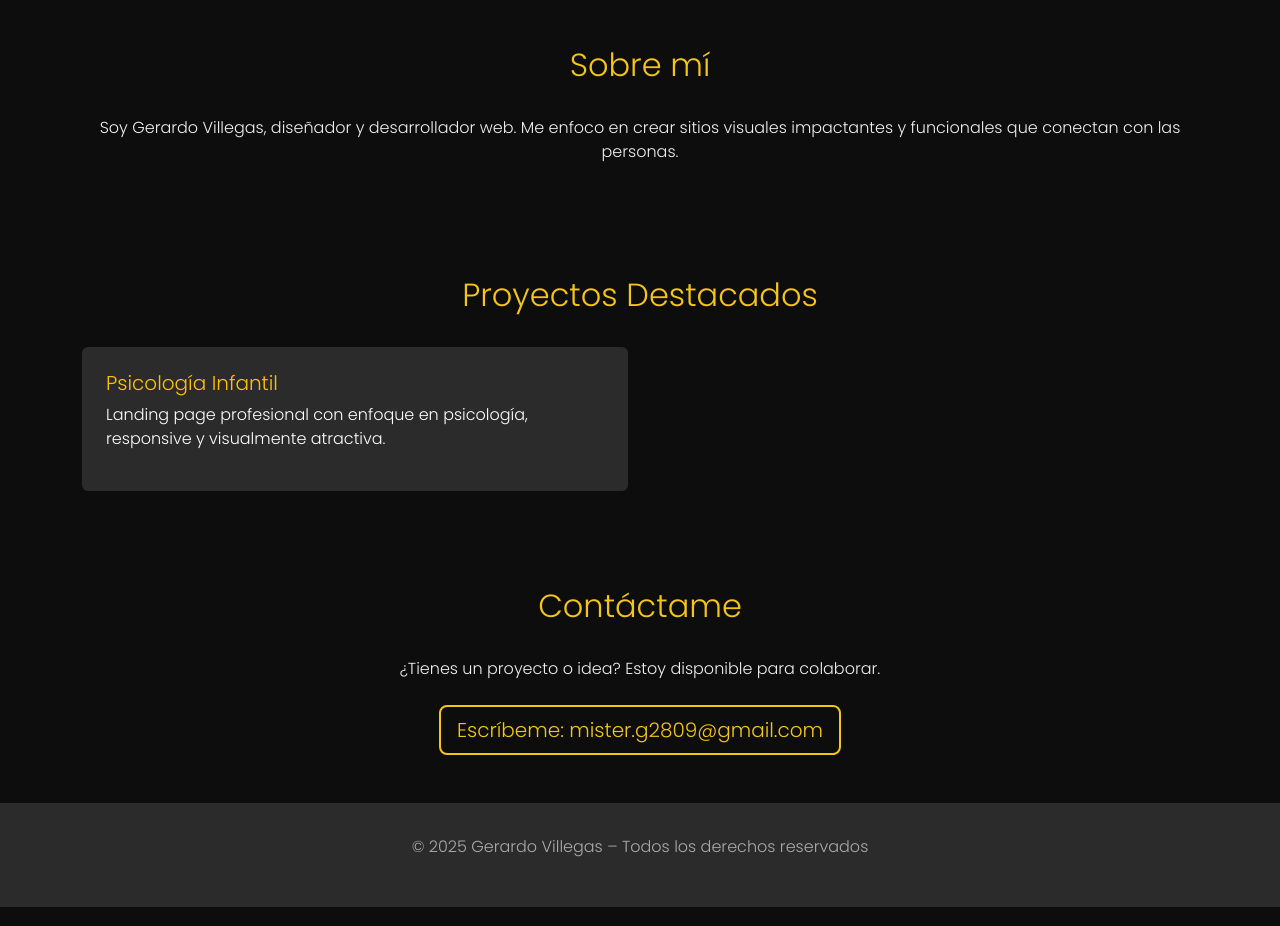
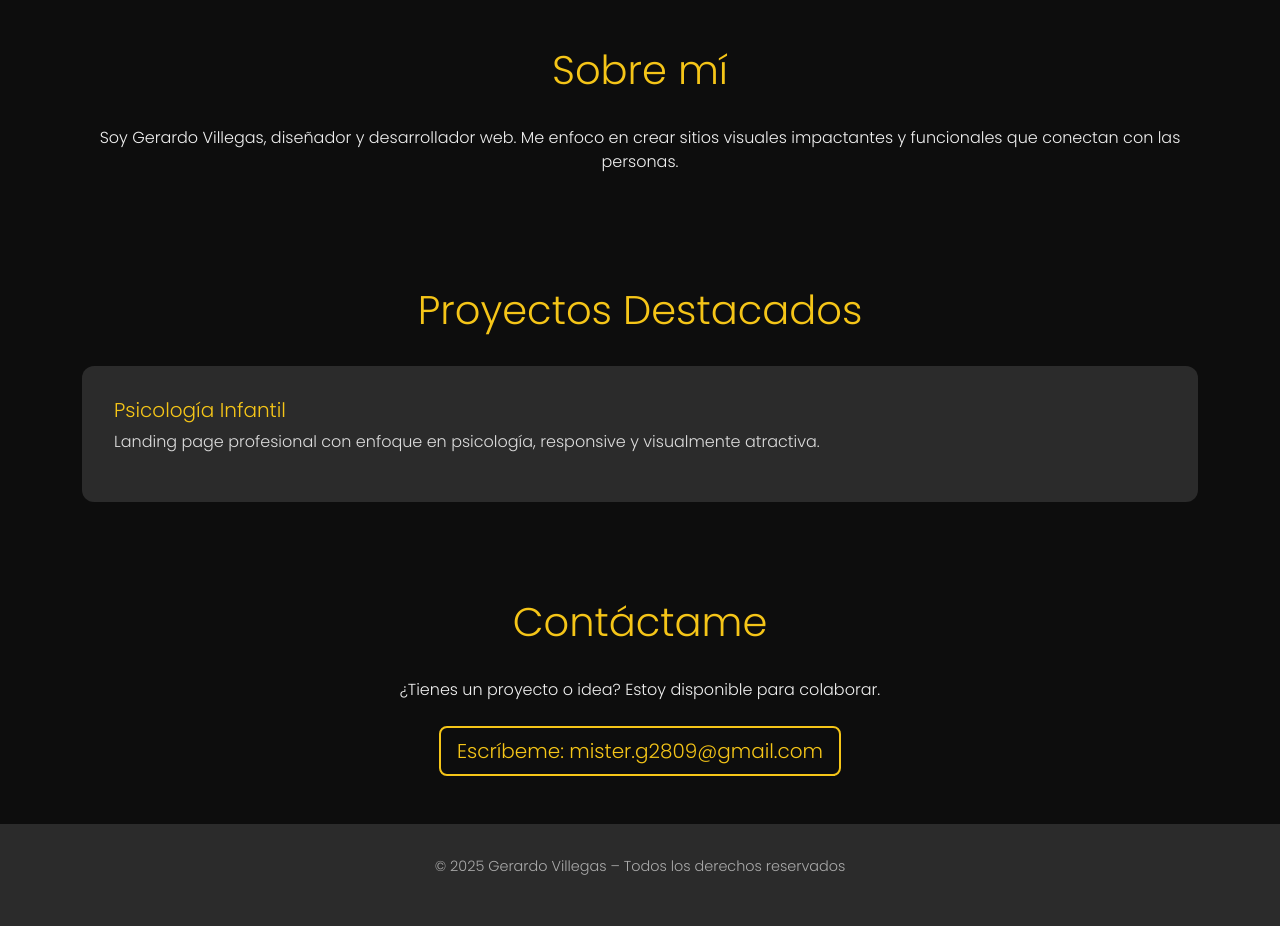
Before and after one commit to MisterG2809/MisterG2809, a plain HTML site: page index.html in a window 1280 px wide. Shown: the part 802-1728 px from the top of the page. Drawn offline with nearby package versions, Linux system fonts and the light colour scheme.

Commit message:
Update bootstrap index

```diff
--- a/index.html
+++ b/index.html
@@ -13,10 +13,18 @@
   <link href="https://fonts.googleapis.com/css2?family=Poppins:wght@300;600&display=swap" rel="stylesheet">
 
   <style>
+    :root {
+      --amarillo: #f5c518;
+      --gris-fondo: #0d0d0d;
+      --gris-claro: #2b2b2b;
+    }
+
     body {
       font-family: 'Poppins', sans-serif;
-      background-color: #0d0d0d;
+      background-color: var(--gris-fondo);
       color: #f0f0f0;
+      margin: 0;
+      padding: 0;
     }
 
     .hero {
@@ -39,18 +47,23 @@
 
     .hero-content {
       z-index: 2;
-      color: #f5c518;
+      color: var(--amarillo);
+      padding: 0 1rem;
     }
 
     .hero h1 {
-      font-size: 3rem;
+      font-size: clamp(2rem, 6vw, 3.5rem);
       font-weight: 600;
       animation: typing 3s steps(30, end), blink 0.75s step-end infinite;
       white-space: nowrap;
       overflow: hidden;
-      border-right: 2px solid #f5c518;
+      border-right: 2px solid var(--amarillo);
       width: 20ch;
       margin: auto;
+    }
+
+    .hero p {
+      font-size: clamp(1rem, 3vw, 1.25rem);
     }
 
     @keyframes typing {
@@ -63,39 +76,63 @@
     }
 
     .section-title {
-      color: #f5c518;
+      color: var(--amarillo);
       margin-bottom: 2rem;
+      font-size: clamp(1.5rem, 5vw, 2.5rem);
+      text-align: center;
     }
 
     .btn-contact {
       background-color: transparent;
-      border: 2px solid #f5c518;
-      color: #f5c518;
+      border: 2px solid var(--amarillo);
+      color: var(--amarillo);
       transition: 0.3s;
     }
 
     .btn-contact:hover {
-      background-color: #f5c518;
+      background-color: var(--amarillo);
       color: #000;
+      box-shadow: 0 0 10px var(--amarillo);
     }
 
     .project-card {
-      background-color: #2b2b2b;
+      background-color: var(--gris-claro);
       border: none;
       color: #fff;
-      transition: transform 0.3s ease;
+      transition: transform 0.3s ease, box-shadow 0.3s ease;
+      padding: 2rem;
+      border-radius: 12px;
     }
 
     .project-card:hover {
-      transform: translateY(-10px);
+      transform: translateY(-8px);
       box-shadow: 0 0 15px rgba(245, 197, 24, 0.3);
     }
 
+    .project-card h5 {
+      color: var(--amarillo);
+    }
+
+    .project-card p {
+      color: #ddd;
+    }
+
     footer {
-      background-color: #2b2b2b;
+      background-color: var(--gris-claro);
       color: #aaa;
       text-align: center;
       padding: 2rem;
+      font-size: 0.9rem;
+    }
+
+    @media (max-width: 576px) {
+      .hero h1 {
+        font-size: 2rem;
+        width: 100%;
+        white-space: normal;
+        border-right: none;
+        animation: none;
+      }
     }
   </style>
 </head>
@@ -112,31 +149,28 @@
 
   <!-- Sobre mí -->
   <section id="sobre-mi" class="container py-5" data-aos="fade-up">
-    <h2 class="section-title text-center">Sobre mí</h2>
-    <p class="text-center">Soy Gerardo Villegas, diseñador y desarrollador web. Me enfoco en crear sitios visuales impactantes y funcionales que conectan con las personas.</p>
+    <h2 class="section-title">Sobre mí</h2>
+    <p class="text-center px-3">Soy Gerardo Villegas, diseñador y desarrollador web. Me enfoco en crear sitios visuales impactantes y funcionales que conectan con las personas.</p>
   </section>
 
   <!-- Proyectos -->
-<section id="proyectos" class="container py-5" data-aos="fade-up">
-    <h2 class="section-title text-center">Proyectos Destacados</h2>
-    <div class="row g-4">
-      <!-- Proyecto 1 -->
-      <div class="col-md-6" data-aos="fade-right">
+  <section id="proyectos" class="container py-5" data-aos="fade-up">
+    <h2 class="section-title">Proyectos Destacados</h2>
+    <div class="row g-4 justify-content-center">
+      <div class="col-12" data-aos="fade-up">
         <a href="https://psicologiainfantilmm.github.io" target="_blank" style="text-decoration: none;">
-          <div class="card project-card p-4 h-100">
-            <h5 class="text-warning">Psicología Infantil</h5>
+          <div class="project-card">
+            <h5>Psicología Infantil</h5>
             <p>Landing page profesional con enfoque en psicología, responsive y visualmente atractiva.</p>
           </div>
         </a>
       </div>
-
-
+    </div>
   </section>
 
-
-<!-- Contacto -->
-<section id="contacto" class="container py-5" data-aos="fade-up">
-    <h2 class="section-title text-center">Contáctame</h2>
+  <!-- Contacto -->
+  <section id="contacto" class="container py-5" data-aos="fade-up">
+    <h2 class="section-title">Contáctame</h2>
     <p class="text-center">¿Tienes un proyecto o idea? Estoy disponible para colaborar.</p>
     <div class="text-center mt-4">
       <a href="mailto:miste.g2809@gmail.com" class="btn btn-contact btn-lg">
@@ -156,6 +190,5 @@
   <script>
     AOS.init({ duration: 1000, once: true });
   </script>
-
 </body>
 </html>
```
